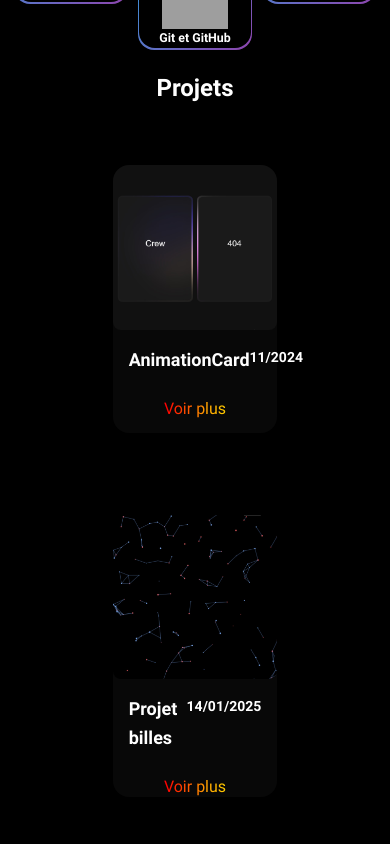
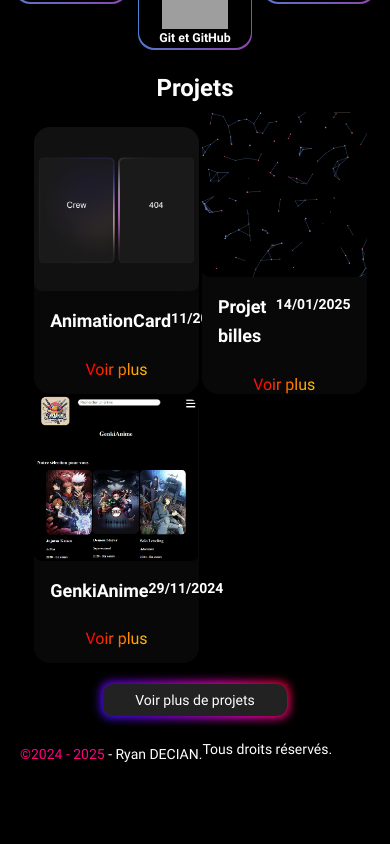
Before and after one commit to ryandecian/portfolio-ryan-decian, a React (Vite) app: page / in a window 390 px wide. Shown: the part 1000-1844 px from the top of the page. After the commit the page ends 1786 px from the top, so only its background shows below. Built offline with nearby package versions, Linux system fonts and the light colour scheme; grey boxes are pictures that could not be loaded.

Commit message:
Ajout d'une media query 360-390px

```diff
--- a/src/components/HomeMainRoot/HomeMainMobile/HomeMainMobile.css
+++ b/src/components/HomeMainRoot/HomeMainMobile/HomeMainMobile.css
@@ -140,6 +140,13 @@
         gap: 13.08px; /*gap de 13.08px*/
     }
 }
+@media (min-width: 360px) and (max-width: 390px) {
+    .MapProjetMobile {
+        grid-template-columns: repeat(auto-fit, 70px); /*Largeur d'une cellule grid = 70px*/
+        grid-auto-rows: 255.3px; /*Hauteur d'une cellule grid 255.3px*/
+        gap: 13.85px; /*gap de 13.85px*/
+    }
+}
 
 /*Logique du bouton (Voir plus de projets) */
 .ButtonHomeMainMobile {
```
